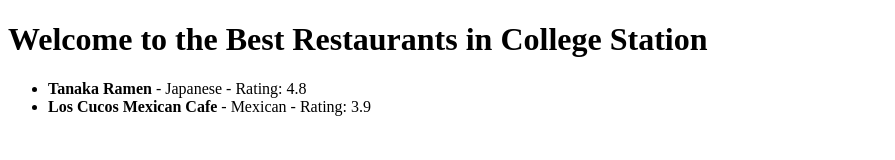
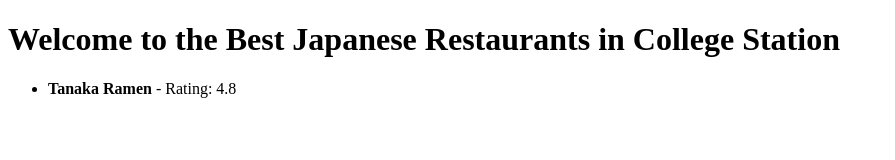
Before and after one commit to shawnslee1202/shanwlsee1202.github.io, a plain HTML site: page starter/Japanese.html in a window 1280 px wide. Shown: the whole page, without its empty margins (0-895 px from the left). Drawn offline with Linux system fonts and the light colour scheme.

Commit message:
changed name
changed name

```diff
--- a/starter/restaurants.html
+++ b/starter/Japanese.html
@@ -6,11 +6,10 @@
     <title>Your Restaurants Below!</title>
 </head>
 <body>
-    <h1>Welcome to the Best Restaurants in College Station</h1>
+    <h1>Welcome to the Best Japanese Restaurants in College Station</h1>
 
     <ul>
-        <li><strong>Tanaka Ramen</strong> - Japanese - Rating: 4.8</li>
-        <li><strong>Los Cucos Mexican Cafe</strong> - Mexican - Rating: 3.9</li>
+        <li><strong>Tanaka Ramen</strong> - Rating: 4.8</li>
     </ul>
 </body>
 
```
